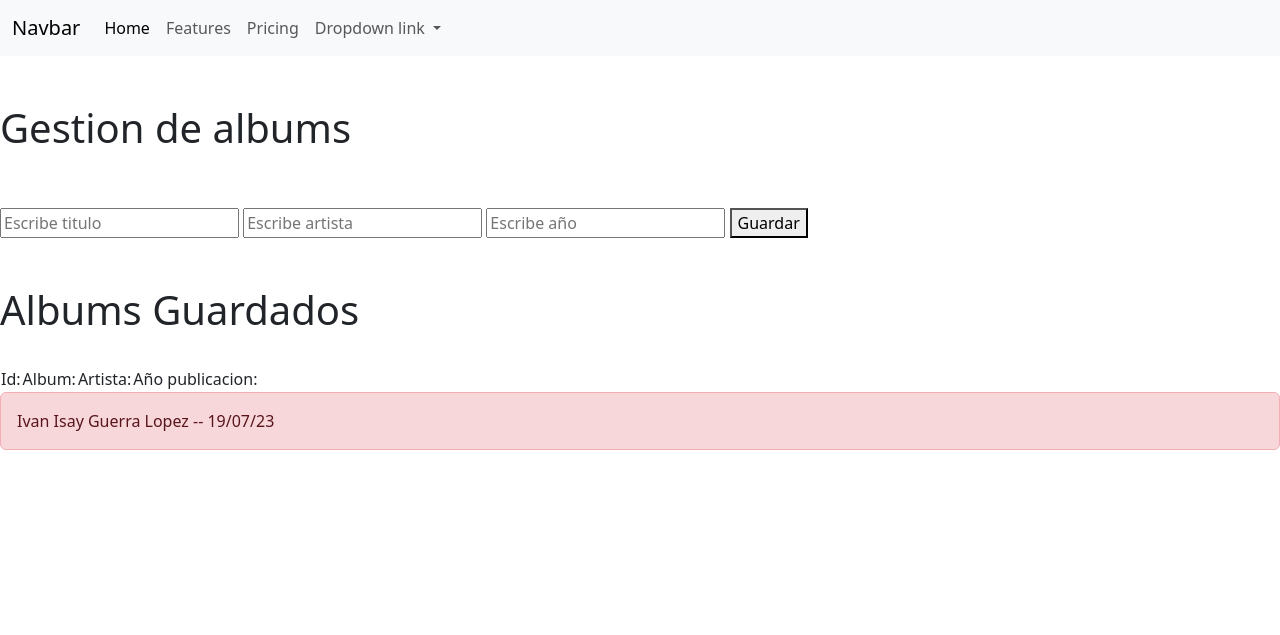
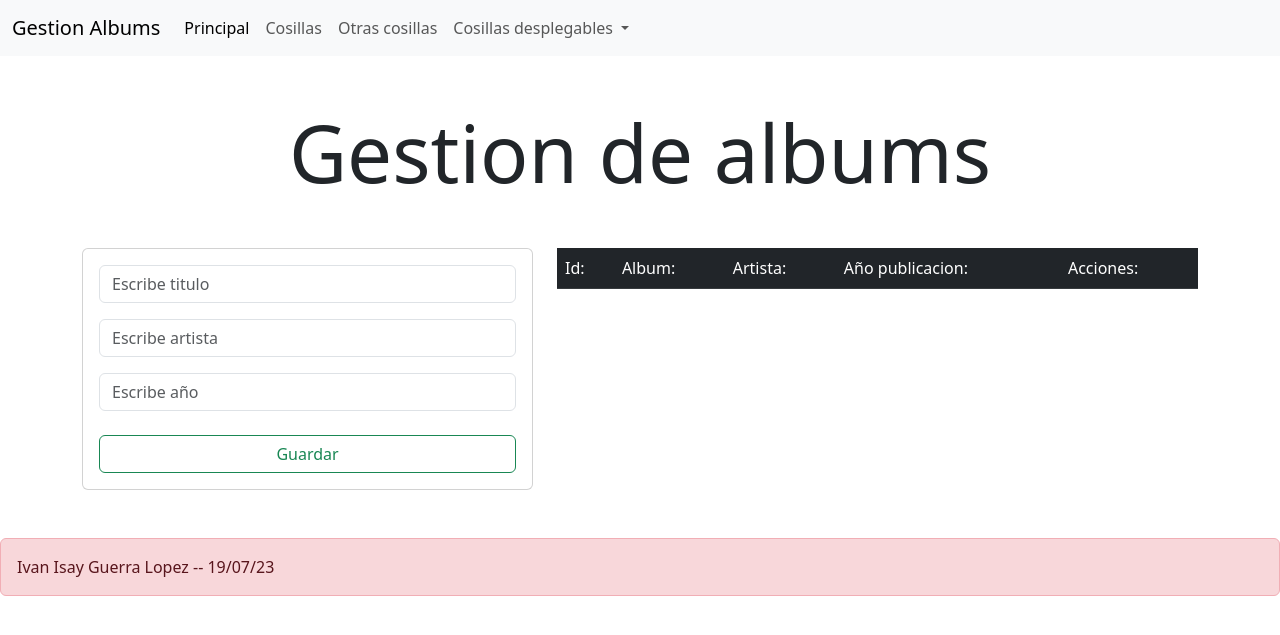
Before and after one commit to IvanIsay/Flask181, a Flask app: page / in a window 1280 px wide. Shown: the top 635 px of the page. Run offline with Flask 3, Linux system fonts and the light colour scheme; data that the repository does not hold is empty; some libraries are stand-ins or nearby versions.

Commit message:
acomodo de form y tabla con bts

```diff
--- a/pract5/app.py
+++ b/pract5/app.py
@@ -24,7 +24,7 @@
     CC.execute('select * from albums')
     conAlbums= CC.fetchall()
 
-    return render_template('index.html')
+    return render_template('index.html',listAlbums= conAlbums)
 
 #return render_template('index.html',listAlbums= conAlbums)
 
--- a/pract5/templates/index.html
+++ b/pract5/templates/index.html
@@ -4,10 +4,9 @@
 
 {% block body %}
 
-    <br>
-    <br>
-    <h1>Gestion de albums</h1>
-    <br>
+   <div class= "mt-5 mb-5">
+    <h1 class= "display-1 text-center">Gestion de albums</h1>
+    </div>
 
     {% with mensajes= get_flashed_messages() %}
         {% if mensajes %}
@@ -17,28 +16,46 @@
         {% endif %}
     {% endwith %}
 
-    <br>
+
+    <div class="container">
+
+    <div class="row ">
+
+        <div class="col-md-5">
+            <div class=" card card-body mb-5">
+
                 <form action="/guardar" method="POST">
 
-        <input type="text" name="txtTitulo" placeholder="Escribe titulo">
-        <input type="text" name="txtArtista" placeholder="Escribe artista">
-        <input type="number" name="txtAnio" placeholder="Escribe año">
+                    <div class="mb-3">
+                        <input type="text"  class="form-control" name="txtTitulo" placeholder="Escribe titulo">
+                    </div>
 
-        <button type="submit"> Guardar</button>
+                    <div class="mb-3">
+                        <input type="text"  class="form-control" name="txtArtista" placeholder="Escribe artista">
+                    </div>
+
+                    <div class="mb-3">
+                        <input type="number"  class="form-control" name="txtAnio" placeholder="Escribe año">
+                    </div>
+
+                    <div class="d-grid gap-2">
+                        <button type="submit" class="btn btn-outline-success mt-2"> Guardar </button>
+                      </div>
 
                 </form>
- <br>
- <br>
+            </div>
+        </div><!-- col-5 -->
 
- <h1> Albums Guardados</h1>
- <br>
- <table>
+        <div class="col-md-7">
+
+                    <table class="table table-dark table-striped">
                         <thead>
                             <tr>
                                 <td>Id: </td>
                                 <td>Album: </td>
                                 <td>Artista: </td>
                                 <td>Año publicacion: </td>
+                                <td>Acciones: </td>
                             </tr>
                         </thead>
                         <tbody>
@@ -50,8 +67,8 @@
                                 <td> {{alb.2}} </td>
                                 <td> {{alb.3}} </td>
                                 <td>
-                <a href=/editar/{{alb.0}} > Editar </a>
-                <a href=#> Borrar </a>
+                                    <a href=/editar/{{alb.0}}  class="btn btn-warning"> <i class="bi bi-pencil-square"></i> </a>
+                                    <a href=# class="btn btn-danger"> <i class="bi bi-trash3-fill"></i> </a>
                                 </td>
                             </tr>
                             {% endfor %}
@@ -59,5 +76,16 @@
                         </tbody>
                     </table>
 
+        </div> <!-- col-7 -->
+
+
+    </div> <!-- row -->
+
+
+</div> <!-- container-->
+
+
+
+
 
 {% endblock %}
--- a/pract5/templates/plantilla.html
+++ b/pract5/templates/plantilla.html
@@ -8,6 +8,7 @@
     <meta name="viewport" content="width=device-width, initial-scale=1.0">
 
     <link href="https://cdn.jsdelivr.net/npm/bootstrap@5.3.0/dist/css/bootstrap.min.css" rel="stylesheet" integrity="sha384-9ndCyUaIbzAi2FUVXJi0CjmCapSmO7SnpJef0486qhLnuZ2cdeRhO02iuK6FUUVM" crossorigin="anonymous">
+    <link rel="stylesheet" href="https://cdn.jsdelivr.net/npm/bootstrap-icons@1.10.5/font/bootstrap-icons.css">
 
     <title> Soy la plantilla </title>
 
@@ -17,24 +18,24 @@
 
     <nav class="navbar navbar-expand-lg bg-body-tertiary">
         <div class="container-fluid">
-          <a class="navbar-brand" href="#">Navbar</a>
+          <a class="navbar-brand" href="#">Gestion Albums</a>
           <button class="navbar-toggler" type="button" data-bs-toggle="collapse" data-bs-target="#navbarNavDropdown" aria-controls="navbarNavDropdown" aria-expanded="false" aria-label="Toggle navigation">
             <span class="navbar-toggler-icon"></span>
           </button>
           <div class="collapse navbar-collapse" id="navbarNavDropdown">
             <ul class="navbar-nav">
               <li class="nav-item">
-                <a class="nav-link active" aria-current="page" href="#">Home</a>
+                <a class="nav-link active" aria-current="page" href="#">Principal </a>
               </li>
               <li class="nav-item">
-                <a class="nav-link" href="#">Features</a>
+                <a class="nav-link" href="#">Cosillas</a>
               </li>
               <li class="nav-item">
-                <a class="nav-link" href="#">Pricing</a>
+                <a class="nav-link" href="#">Otras cosillas</a>
               </li>
               <li class="nav-item dropdown">
                 <a class="nav-link dropdown-toggle" href="#" role="button" data-bs-toggle="dropdown" aria-expanded="false">
-                  Dropdown link
+                  Cosillas desplegables
                 </a>
                 <ul class="dropdown-menu">
                   <li><a class="dropdown-item" href="#">Action</a></li>
```
Lines whose indentation alone changed are shown as unchanged.
